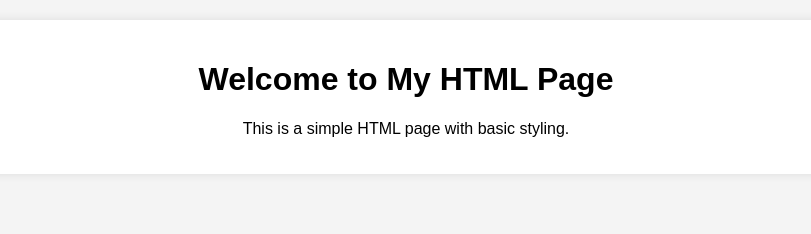
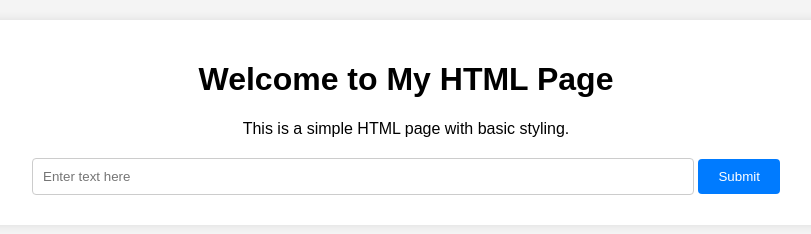
Before and after one commit to marouanedbibih/capital-and-reverse-serveless-app, a plain HTML site: page index.html in a window 1280 px wide. Shown: the whole page, without its empty margins (234-1045 px from the left). Drawn offline with Linux system fonts and the light colour scheme.

Commit message:
Add input

```diff
--- a/index.html
+++ b/index.html
@@ -1,8 +1,8 @@
 <!DOCTYPE html>
 <html lang="en">
   <head>
-    <meta charset="UTF-8">
-    <meta name="viewport" content="width=device-width, initial-scale=1.0">
+    <meta charset="UTF-8" />
+    <meta name="viewport" content="width=device-width, initial-scale=1.0" />
     <title>My HTML Page</title>
     <style>
       body {
@@ -20,12 +20,37 @@
         box-shadow: 0 0 10px rgba(0, 0, 0, 0.1);
         border-radius: 8px;
       }
+      form {
+        margin-top: 20px;
+      }
+      input[type="text"] {
+        padding: 10px;
+        width: 80%;
+        margin-bottom: 10px;
+        border: 1px solid #ccc;
+        border-radius: 4px;
+      }
+      button {
+        padding: 10px 20px;
+        background-color: #007bff;
+        color: white;
+        border: none;
+        border-radius: 4px;
+        cursor: pointer;
+      }
+      button:hover {
+        background-color: #0056b3;
+      }
     </style>
   </head>
   <body>
     <div class="container">
       <h1>Welcome to My HTML Page</h1>
       <p>This is a simple HTML page with basic styling.</p>
+      <form>
+        <input type="text" placeholder="Enter text here" />
+        <button type="submit">Submit</button>
+      </form>
     </div>
   </body>
 </html>
```
Lines whose indentation alone changed are shown as unchanged.
